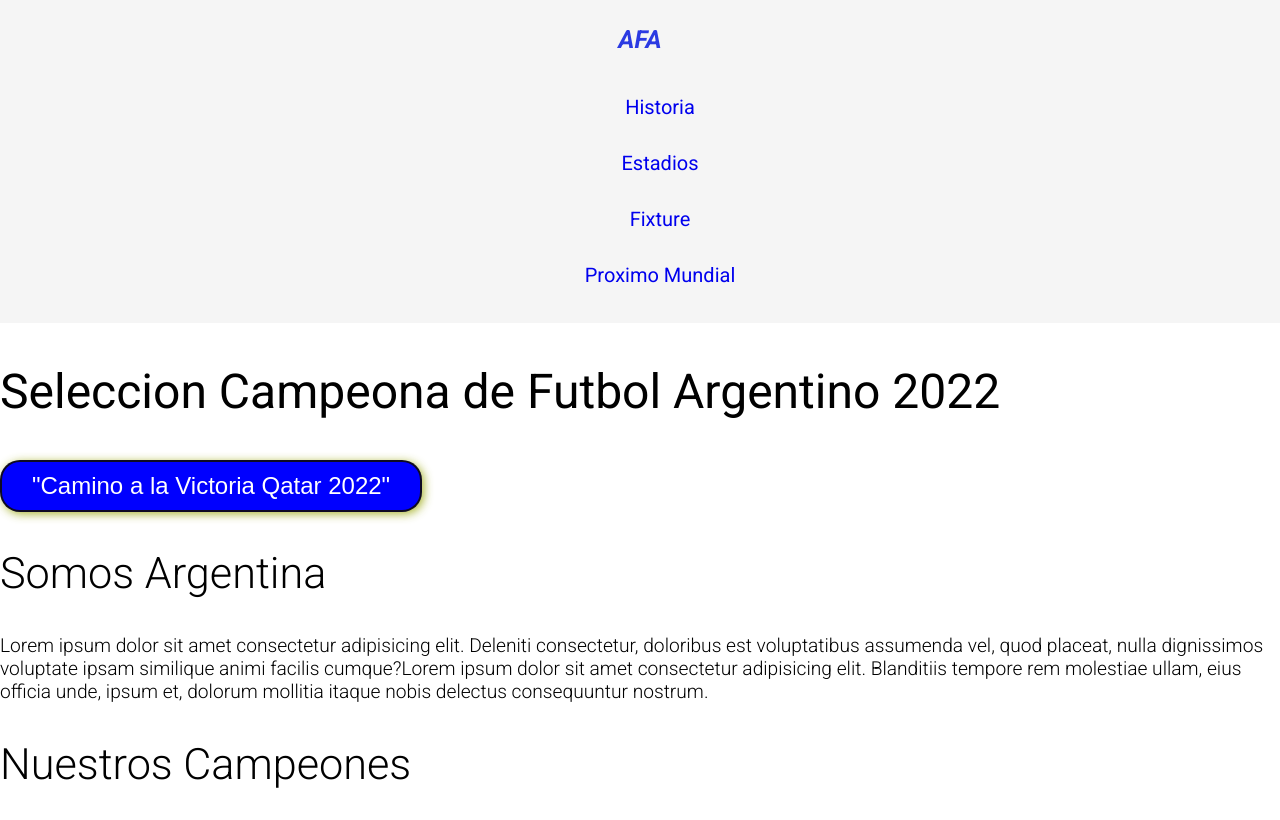
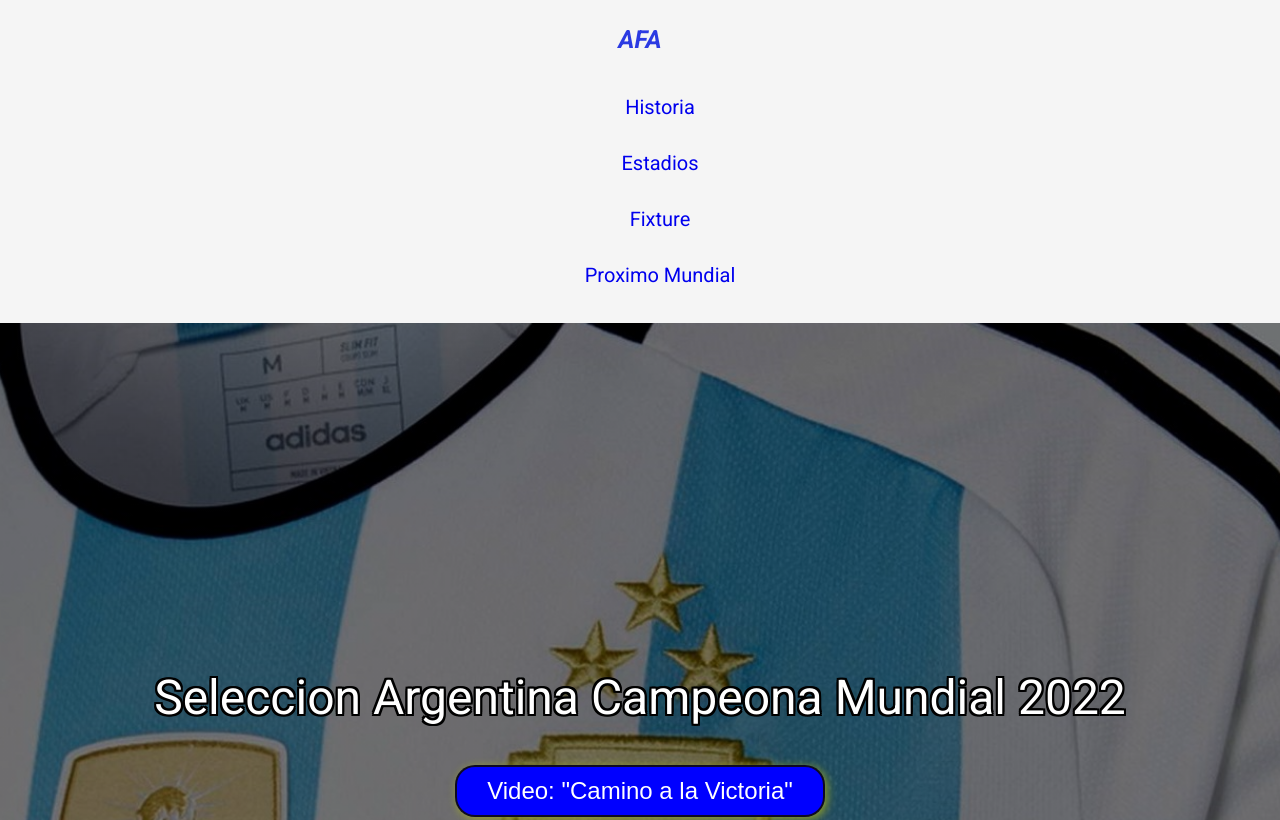
Before and after one commit to hernan6776/trabajo-grupo-seleccion, a plain HTML site: page index.html in a window 1280 px wide. Shown: the top 820 px of the page. Drawn offline with Linux system fonts and the light colour scheme.

Commit message:
subida repo n°5 subida rama-1 generacion de codigo CSS para el hero y modificaciones en color, imagenes y resto de css

```diff
--- a/css/style.css
+++ b/css/style.css
@@ -12,6 +12,20 @@ body {
 h1 {
     font-size: 3em;
     font-weight: 400;
+    color: #ffffff;
+    text-shadow:
+    -1px -1px 0 #000,
+    1px -1px 0 #000,
+    -1px 1px 0 #000,
+    1px 1px 0 #000,
+    -2px -2px 0 #000,
+    2px -2px 0 #000,
+    -2px 2px 0 #000,
+    2px 2px 0 #000,
+    -2px 0 0 #000,
+    2px 0 0 #000,
+    0 -2px 0 #000,
+    0 2px 0 #000;
 }
 
 h2 {
@@ -55,13 +69,20 @@ button {
     background-color: rgb(52, 143, 208);
 
 }
+
+button:hover {
+    background-color: rgb(23, 74, 111);
+    transition: background-color 0.3s ease; /* Animación de 0.3 segundos con suavidad */
+}
+
 #button-1 {
     font-size: 1.5em;
     background-color: blue;
 }
 
-button:hover {
-    background-color: rgb(23, 74, 111);
+#button-1:hover {
+    background-color: #007bff; /* Color de fondo al pasar el cursor */
+    box-shadow: 2px 2px 5px rgba(0, 0, 0, 0.2); /* Sombra para el efecto de resalte */
 }
 
 
@@ -99,3 +120,22 @@ header nav {
 header a:hover {
     color: aqua;
 }
+
+#hero {
+    display: flex;
+    align-items: center;
+    justify-content: center;
+    text-align: center;
+    flex-direction: column;
+    height: 100vh;
+    color: white;
+    background-image: linear-gradient(
+        0deg,
+        rgba(0,0,0,0.5),
+        rgba(0,0,0,0.5)
+    ) /*gradiente para poder ver mejor el texto*/
+    ,url(/src/img/hero.jpeg);
+    background-repeat: no-repeat;/*hace quela imagen no se repita*/
+    background-size: cover; /*la imagen ocupa todo el espacio disponible, no me deja "lugares libres" */
+    background-position: center center; /*mantiene la imagen siempre centrada*/
+}
--- a/index.html
+++ b/index.html
@@ -34,12 +34,11 @@
     <!--------------------------FIN HEADER y NAV----------------------------------->
 
 
-
     <!--------------------------------SECCION HERO-------------------------------->
 
     <section id="hero">
-        <h1>Seleccion Campeona de Futbol Argentino 2022</h1>
-        <button id="button-1"><a id="tube-link" href="https://www.youtube.com/watch?v=3-NaqueXrH4" target="_blank"> "Camino a la Victoria Qatar 2022" </a></button>
+        <h1>Seleccion Argentina Campeona Mundial 2022</h1>
+        <button id="button-1"><a id="tube-link" href="https://www.youtube.com/watch?v=3-NaqueXrH4" target="_blank"> Video: "Camino a la Victoria" </a></button>
     </section>
     <!----------------------------FIN SECCION HERO-------------------------------->
 
```
Also changed, not shown: src/img/hero.jpeg (added).
